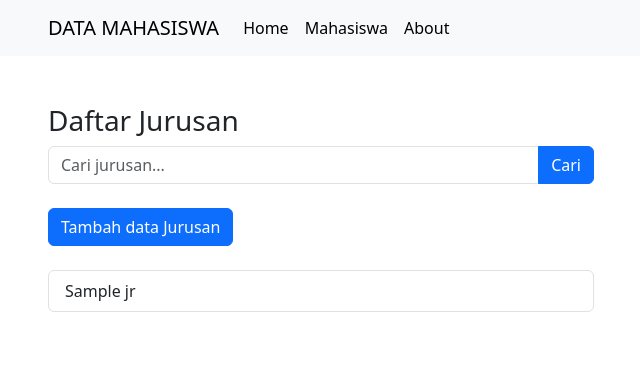
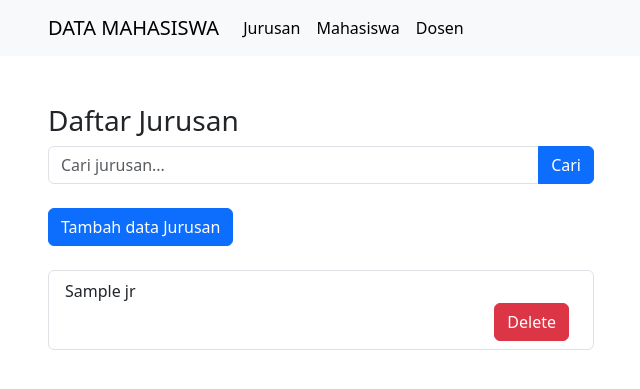
Before and after one commit to rian-124/DataMhsKel3, a PHP site: the page made by app/views/jurusan/index.php in a window 1280 px wide. Shown: the top 389 px of the page, without its empty margins (34-674 px from the left). Run offline with PHP 8.4, Linux system fonts and the light colour scheme; the template is opened without the code that fills it: most values are stand-ins (such as "Sample title", 1, 10 or a date in 2020); some libraries are stand-ins or nearby versions.

Commit message:
perubahan di file jurusan controller

```diff
--- a/app/views/about/page.php
+++ /dev/null
@@ -1,2 +0,0 @@
-
-    <h1>PAGE INI</h1>
--- a/app/views/jurusan/index.php
+++ b/app/views/jurusan/index.php
@@ -25,10 +25,19 @@
         <ul class="list-group">
     <?php foreach ($data['jrs'] as $jrs) : ?>
     <li class="list-group-item">
-                    <?= $jrs['nama_jurusan']?>
+        <?= $jrs['nama_jurusan'] ?>
+        <div class="d-flex justify-content-end align-items-end">
+            <a href="<?= BASEURL; ?>/jurusan/hapusJurusan/<?= $jrs['id']; ?>"
+               class="btn btn-danger text-white me-2"
+               onclick="return confirm('Apakah Anda yakin ingin menghapus jurusan ini?');">
+               Delete
+            </a>
+        </div>
     </li>
     <?php endforeach ?>
 </ul>
+
+
             </div>
         </div>
     </div>
--- a/app/views/templates/header.php
+++ b/app/views/templates/header.php
@@ -19,9 +19,9 @@
     </button>
     <div class="collapse navbar-collapse" id="navbarNavAltMarkup">
       <div class="navbar-nav">
-        <a class="nav-link active" aria-current="page" href="<?= BASEURL; ?>">Home</a>
+        <a class="nav-link active" aria-current="page" href="<?= BASEURL; ?>">Jurusan</a>
         <a class="nav-link active" aria-current="page" href="<?= BASEURL; ?>/mahasiswa">Mahasiswa</a>
-        <a class="nav-link active" href="<?= BASEURL; ?>/about">About</a>
+        <a class="nav-link active" href="<?= BASEURL; ?>/dosen">Dosen</a>
       </div>
     </div>
   </div>
```
Also changed, not shown: app/controllers/Dosen.php (renamed from app/controllers/About.php, +2 -7 lines), app/controllers/Jurusan.php (+13 -0 lines), app/models/Jurusan_Models.php (+9 -0 lines), app/views/about/index.php (deleted, +0 -10 lines), app/views/dosen/index.php (added, +8 -0 lines). Lines whose indentation alone changed are shown as unchanged.
